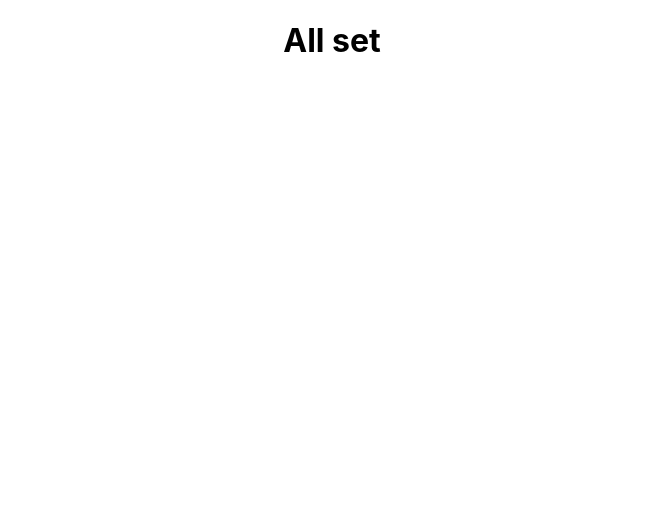
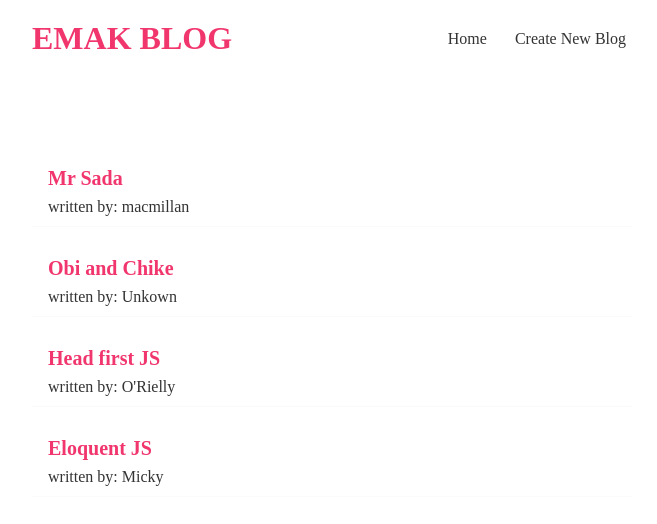
Before and after one commit to Akogwu24/blog, a React (Create React App) app: page / in a window 1280 px wide. Shown: the top 524 px of the page, without its empty margins (308-965 px from the left). Built offline with nearby package versions, Linux system fonts and the light colour scheme.

Commit message:
blogs ouputed

```diff
--- a/src/App.css
+++ /dev/null
@@ -1,38 +0,0 @@
-.App {
-  text-align: center;
-}
-
-.App-logo {
-  height: 40vmin;
-  pointer-events: none;
-}
-
-@media (prefers-reduced-motion: no-preference) {
-  .App-logo {
-    animation: App-logo-spin infinite 20s linear;
-  }
-}
-
-.App-header {
-  background-color: #282c34;
-  min-height: 100vh;
-  display: flex;
-  flex-direction: column;
-  align-items: center;
-  justify-content: center;
-  font-size: calc(10px + 2vmin);
-  color: white;
-}
-
-.App-link {
-  color: #61dafb;
-}
-
-@keyframes App-logo-spin {
-  from {
-    transform: rotate(0deg);
-  }
-  to {
-    transform: rotate(360deg);
-  }
-}
--- a/src/App.js
+++ b/src/App.js
@@ -1,9 +1,14 @@
-import './App.css';
+import React from 'react';
+import NavBar from './components/NavBar';
+import Home from './components/Home';
 
 function App() {
   return (
     <div className='App'>
-      <h1>All set</h1>
+      <NavBar />
+      <div className='content'>
+        <Home />
+      </div>
     </div>
   );
 }
--- /dev/null
+++ b/src/BlogData.js
@@ -0,0 +1,32 @@
+const blogData = [
+  {
+    id: 1,
+    title: 'Mr Sada',
+    author: 'macmillan',
+    body: 'lorem ipsum...............................',
+    pages: 421,
+  },
+  {
+    id: 2,
+    title: 'Obi and Chike',
+    author: 'Unkown',
+    body: 'lorem ipsum...............................',
+    pages: 109,
+  },
+  {
+    id: 3,
+    title: 'Head first JS',
+    author: "O'Rielly",
+    body: 'lorem ipsum...............................',
+    pages: 2083,
+  },
+  {
+    id: 4,
+    title: 'Eloquent JS',
+    author: 'Micky',
+    body: 'lorem ipsum...............................',
+    pages: 2538,
+  },
+];
+
+export default blogData;
--- /dev/null
+++ b/src/components/Home.jsx
@@ -0,0 +1,19 @@
+import React from 'react';
+import { useState } from 'react';
+import blogData from '../BlogData';
+
+const Home = () => {
+  const [blogs, setBlogs] = useState(blogData);
+
+  return (
+    <div className='home'>
+      {blogs.map((blog) => (
+        <div className='blog-preview' key={blog.id}>
+          <h2> {blog.title} </h2>
+          <p>written by: {blog.author}</p>
+        </div>
+      ))}
+    </div>
+  );
+};
+export default Home;
--- a/src/components/Navbar.jsx
+++ b/src/components/Navbar.jsx
@@ -0,0 +1,14 @@
+import React from 'react';
+
+const NavBar = () => {
+  return (
+    <div className='navbar'>
+      <h1>EMAK BLOG</h1>
+      <div className='links'>
+        <a href='/'>Home</a>
+        <a href='/create'>Create New Blog</a>
+      </div>
+    </div>
+  );
+};
+export default NavBar;
--- a/src/index.css
+++ b/src/index.css
@@ -1,13 +1,50 @@
-body {
+* {
   margin: 0;
-  font-family: -apple-system, BlinkMacSystemFont, 'Segoe UI', 'Roboto', 'Oxygen',
-    'Ubuntu', 'Cantarell', 'Fira Sans', 'Droid Sans', 'Helvetica Neue',
-    sans-serif;
-  -webkit-font-smoothing: antialiased;
-  -moz-osx-font-smoothing: grayscale;
+  color: #333;
+  padding: 0;
 }
 
-code {
-  font-family: source-code-pro, Menlo, Monaco, Consolas, 'Courier New',
-    monospace;
+.navbar {
+  padding: 20px;
+  display: flex;
+  align-items: center;
+  max-width: 600px;
+  margin: 0 auto;
+  border-bottom: 1px solic #f2f2f2;
 }
+.navbar h1 {
+  color: #f1356d;
+}
+
+.navbar .links {
+  margin-left: auto;
+}
+
+.navbar a {
+  margin-left: 16px;
+  text-decoration: none;
+  padding: 6px;
+}
+.navbar a:hover {
+  color: #f1356d;
+}
+
+.content {
+  max-width: 600px;
+  margin: 40px auto;
+  padding: 20px;
+}
+
+.blog-preview {
+  padding: 10px 16px;
+  margin: 20px 0;
+  border-bottom: 1px solid #fafafa;
+}
+.blog-preview:hover {
+  box-shadow: 1px 3px 5px rgba(0, 0, 0, 0.1);
+}
+.blog-preview h2 {
+  font-size: 20px;
+  color: #f1356d;
+  margin-bottom: 8px;
+}
```
